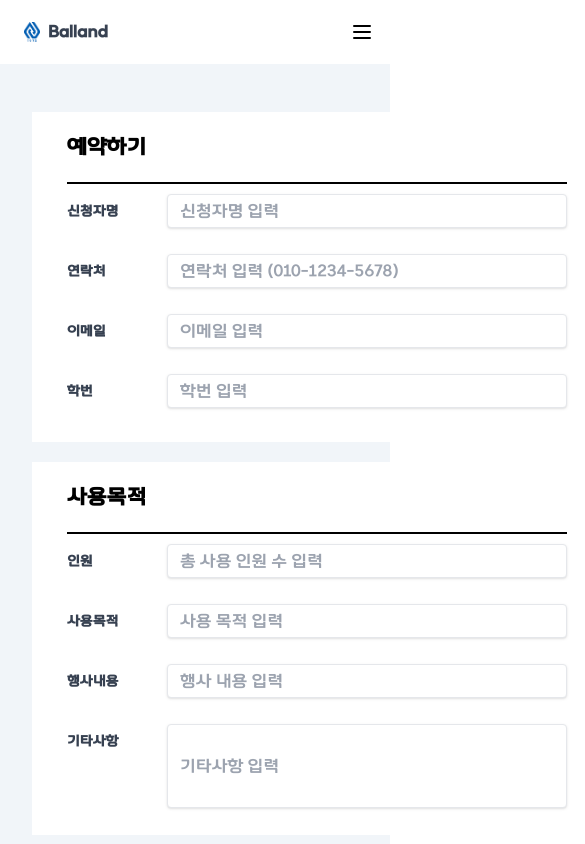
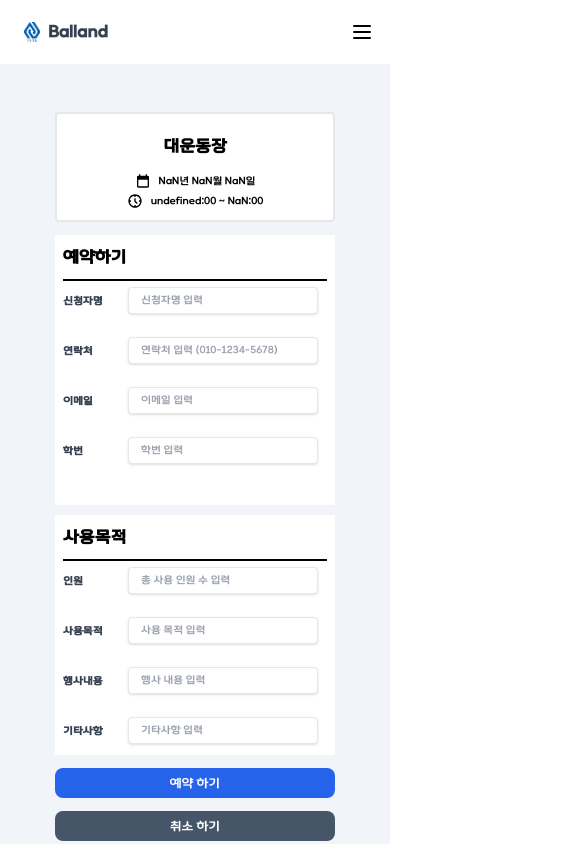
Before and after one commit to Ballandd/Balland_Web, a Next.js app in the folder balland/: page /reservation/bigground/1 in a window 390 px wide. Shown: the top 844 px of the page, 585 px wide, since content can reach past the window. Built offline with nearby package versions, Linux system fonts and the light colour scheme; no server answers; a web font is replaced by a local one.

Commit message:
Feat: 예약 상세 페이지 반응형 작업

```diff
--- a/balland/components/PickFacility.tsx
+++ b/balland/components/PickFacility.tsx
@@ -9,24 +9,26 @@ export interface PickFacilityProps {
 
 const PickFacility = (props: PickFacilityProps) => {
   return (
-    <div className="w-[350px] h-[550px] rounded border-2 bg-white ml-[20px]">
-      <div className="mt-5 ml-5 mr-5 left-9 top-5">
-        <h2 className="font-mono text-left text-2xl">선택한 운동장</h2>
-        <img className="mt-8 rounded-xl" src={props.picture} width="100%"></img>
-        <h2 className="mt-4 font-mono text-left text-3xl font-bold">
+    <div className="w-[250px] xs:w-[280px] s:w-[342px] sm:w-[456px] md:w-[570px] lg:w-[280px] xl:w-[350px] h-[110px] s:h-[130px] sm:h-[140px] md:h-[170px] lg:h-[440px] xl:h-[550px] rounded border-2 bg-white lg:ml-[20px] ">
+      <div className="mt-[20px] ml-[20px] mr-[20px] left-9 top-5">
+        <h2 className="hidden lg:block font-mono text-left lg:text-[20px] xl:text-[24px]">선택한 운동장</h2>
+        <img className="mt-[32px] rounded-xl hidden lg:block" src={props.picture} width="100%"></img>
+        <h2 className="mt-[16px] font-mono text-center lg:text-left text-[16px] s:text-[20px] sm:text-[24px] md:text-[30px] lg:text-[24px] xl:text-[30px] font-bold">
           {props.facilityname}
         </h2>
-        <div className="mt-6">
-          <div className="flex flex-row">
-            <Icon icon="material-symbols:calendar-today" width="25" />
-            <h2 className="ml-2 font-mono text-left text-base">{props.date}</h2>
+        <div className="mt-[15px] s:mt-[24px]">
+          <div className="flex flex-row items-center justify-center lg:justify-start">
+            <Icon
+              icon="material-symbols:calendar-today"
+              className = "md:w-[15px] lg:w-[20px] xl:w-[25px] md:h-[15px] xl:h-[25px]" />
+            <h2 className="ml-[8px] font-mono text-center lg:text-left text-[10px] s:text-[12px] sm:text-[13px] md:text-[16px] lg:text-[13px] xl:text-[16px]">{props.date}</h2>
           </div>
-          <div className="flex flex-row mt-2">
+          <div className="flex flex-row items-center justify-center lg:justify-start mt-1 s:mt-2">
             <Icon
               icon="material-symbols:nest-clock-farsight-analog-outline"
-              width="25"
+              className = "md:w-[15px] lg:w-[20px] xl:w-[25px] md:h-[15px] xl:h-[25px]"
             />
-            <h2 className="ml-2 font-mono text-left text-base">{props.time}</h2>
+            <h2 className="ml-[8px] font-mono text-center lg:text-left text-[10px] s:text-[12px] sm:text-[13px] md:text-[16px] lg:text-[13px] xl:text-[16px]">{props.time}</h2>
           </div>
         </div>
       </div>
--- a/balland/pages/reservation/bigground/[time].js
+++ b/balland/pages/reservation/bigground/[time].js
@@ -77,7 +77,7 @@ const Reservationtime = (props) => {
     }
   }, [reservestate])
   return (
-    <div className = "h-screen">
+    <div className = "h-full">
       <Head>
        <title>Balland</title>
         <link rel="icon" href="/AU.png" />
@@ -90,50 +90,60 @@ const Reservationtime = (props) => {
         name={session?.user.email}
         selected={() => modalState()}
       />
-      <form onSubmit={handleSubmit(openModalfunction)} className="flex">
+      <div className="lg:hidden">
+      <PickFacility
+            facilityname="대운동장"
+            picture="/groud.jpeg"
+            date={`${viewyear}년 ${viewmonth}월 ${viewdate}일`}
+            time={reservationTime}
+          />
+        </div>
+      <form onSubmit={handleSubmit(openModalfunction)} className="flex mt-[13px] s:mt-[16px] sm:mt-[20px] lg:mt-0">
         <div className="grid grid-row">
-          <div className="w-[570px] h-[330px] bg-white">
+          <div className="w-[250px] xs:w-[280px] s:w-[342px] sm:w-[456px] md:w-[570px] lg:w-[456px] xl:w-[570px] h-[240px] xs:h-[270px] s:h-[250px] sm:h-[264px] md:h-[330px] lg:h-[264px] xl:h-[330px] bg-white">
             <div className="divide-y-2 divide-solid divide-black">
-              <h2 className=" mt-5 ml-[35px] mr-[35px] left-9 top-5 font-mono text-left text-[20px] font-bold">
+              <h2 className="xxs:mt-[10px] xxs:ml-[8px] xxs:mr-[8px] s:mt-[10px] s:ml-[8px] s:mr-[8px] sm:mt-[16px] sm:ml-[28px] sm:mr-[28px] md:mt-[20px] md:ml-[35px] md:mr-[35px] lg:mt-[16px] lg:ml-[28px] lg:mr-[28px] xl:mt-[20px] xl:ml-[35px] xl:mr-[35px] left-9 top-5 font-mono text-left s:text-[13px] sm:text-[16px] md:text-[20px] lg:text-[16px] xl:text-[20px] font-bold">
                 예약하기
               </h2>
-              <div className="mt-5 ml-[35px] mr-[35px]">
-                <div className="flex flex-row mt-[10px]">
-                  <div className="w-[53px]">
+              <div className="mt-[9px] ml-[7px] :mr-[7px] xs:mt-[10px] xs:ml-[8px] xs:mr-[8px] s:mt-[10px] s:ml-[8px] s:mr-[8px] sm:mt-[16px] sm:ml-[28px] sm:mr-[28px] md:mt-[20px] md:ml-[35px] md:mr-[35px] lg:mt-[16px] lg:ml-[28px] lg:mr-[28px] xl:mt-[20px] xl:ml-[35px] xl:mr-[35px]">
+
+                <div className="flex flex-row xxs:mt-[5px] s:mt-[6px] sm:mt-[8px] md:mt-[10px] lg:mt-[8px] xl:mt-[10px]">
+                  <div className="xxs:w-[40px] s:w-[40px] sm:w-[45px] md:w-[53px] lg:w-[45px] xl:w-[53px]">
                     <label
-                      className="block mt-[8px] text-gray-700 text-[13px] font-bold"
+                      className="block mt-[8px] text-gray-700 text-[10px] sm:text-[11px] md:text-[13px] lg:text-[11px] xl:text-[13px] font-bold"
                       htmlFor="username"
                     >
                       신청자명
                     </label>
                   </div>
-                  <div className="ml-[47px] h-[50px]">
+                  <div className="ml-[20px] h-[40px] xs:ml-[25px] xs:h-[45px] s:ml-[35px] s:h-[43px] sm:ml-[39px] sm:h-[40px] md:ml-[47px] md:h-[50px] lg:ml-[39px] lg:h-[40px] xl:ml-[47px] xl:h-[50px]">
                     <input
                       {...register("username", {
                         required: "신청자명은 필수 입력사항입니다.",
                       })}
-                      className="shadow appearance-none border rounded w-[400px] h-[34px] py-2 px-3 text-gray-700 leading-tight focus:outline-none focus:shadow-outline "
+                      className="shadow appearance-none border rounded w-[180px] h-[25px] xs:w-[190px] xs:h-[27px] s:w-[250px] s:h-[27px] sm:w-[300px] sm:h-[27px] md:w-[400px] md:h-[34px] lg:w-[300px] xl:w-[400px] lg:h-[27px] xl:h-[34px] py-2 px-3 text-gray-700 leading-tight focus:outline-none focus:shadow-outline text-[10px] sm:text-[12px] md:text-[13px] lg:text-[12px] xl:text-[13px] "
                       id="username"
                       type="text"
                       placeholder="신청자명 입력"
                     />
                     <div className="text-red-600 px-2">
                       {errors.username && (
-                        <small role="alert">{errors.username.message}</small>
+                        <small role="alert" className= "text-[10px] sm:text-[12px] md:text-[13px] lg:text-[12px] xl:text-[13px]">{errors.username.message}</small>
                       )}
                     </div>
                   </div>
                 </div>
-                <div className="flex flex-row mt-[10px]">
-                  <div className="w-[53px]">
+
+                <div className="flex flex-row xxs:mt-[5px] s:mt-[6px] sm:mt-[8px] md:mt-[10px] lg:mt-[8px] xl:mt-[10px]">
+                  <div className="xxs:w-[40px] s:w-[40px] sm:w-[45px] md:w-[53px] lg:w-[45px] xl:w-[53px]">
                     <label
-                      className="block mt-[8px] text-gray-700 text-[13px] font-bold"
+                      className="block mt-[8px] text-gray-700 text-[10px] sm:text-[11px] md:text-[13px] lg:text-[11px] xl:text-[13px] font-bold"
                       htmlFor="phonenumber"
                     >
                       연락처
                     </label>
                   </div>
-                  <div className="ml-[47px] h-[50px]">
+                  <div className="ml-[20px] h-[40px] xs:ml-[25px] xs:h-[45px] s:ml-[35px] s:h-[43px] sm:ml-[39px] sm:h-[40px] md:ml-[47px] md:h-[50px] lg:ml-[39px] lg:h-[40px] xl:ml-[47px] xl:h-[50px]">
                     <input
                       {...register("phonenumber", {
                         required: "전화번호는 필수 입력사항입니다.",
@@ -142,28 +152,29 @@ const Reservationtime = (props) => {
                           message: "전화번호 형식에 맞지 않습니다.",
                         },
                       })}
-                      className="shadow appearance-none border rounded w-[400px] h-[34px] py-2 px-3 text-gray-700 leading-tight focus:outline-none focus:shadow-outline "
+                      className="shadow appearance-none border rounded w-[180px] h-[25px] xs:w-[190px] xs:h-[27px] s:w-[250px] s:h-[27px] sm:w-[300px] sm:h-[27px] md:w-[400px] md:h-[34px] lg:w-[300px] xl:w-[400px] lg:h-[27px] xl:h-[34px] py-2 px-3 text-gray-700 leading-tight focus:outline-none focus:shadow-outline text-[10px] sm:text-[12px] md:text-[13px] lg:text-[12px] xl:text-[13px] "
                       id="phonenumber"
                       type="text"
                       placeholder="연락처 입력 (010-1234-5678)"
                     />
                     <div className="text-red-600 px-2">
                       {errors.phonenumber && (
-                        <small role="alert">{errors.phonenumber.message}</small>
+                        <small role="alert" className= "text-[10px] sm:text-[12px] md:text-[13px] lg:text-[12px] xl:text-[13px]">{errors.phonenumber.message}</small>
                       )}
                     </div>
                   </div>
                 </div>
-                <div className="flex flex-row mt-[10px]">
-                  <div className="w-[53px]">
+
+                <div className="flex flex-row xxs:mt-[5px] s:mt-[6px] sm:mt-[8px] md:mt-[10px] lg:mt-[8px] xl:mt-[10px]">
+                  <div className="xxs:w-[40px] s:w-[40px] sm:w-[45px] md:w-[53px] lg:w-[45px] xl:w-[53px]">
                     <label
-                      className="block mt-[8px] text-gray-700 text-[13px] font-bold"
+                      className="block mt-[8px] text-gray-700 text-[10px] sm:text-[11px] md:text-[13px] lg:text-[11px] xl:text-[13px] font-bold"
                       htmlFor="email"
                     >
                       이메일
                     </label>
                   </div>
-                  <div className="ml-[47px] h-[50px]">
+                  <div className="ml-[20px] h-[40px] xs:ml-[25px] xs:h-[45px] s:ml-[35px] s:h-[43px] sm:ml-[39px] sm:h-[40px] md:ml-[47px] md:h-[50px] lg:ml-[39px] lg:h-[40px] xl:ml-[47px] xl:h-[50px]">
                     <input
                       {...register("email", {
                         required: "이메일은 필수 입력사항입니다.",
@@ -172,28 +183,29 @@ const Reservationtime = (props) => {
                           message: "이메일 형식에 맞지 않습니다.",
                         },
                       })}
-                      className="shadow appearance-none border rounded w-[400px] h-[34px] py-2 px-3 text-gray-700 leading-tight focus:outline-none focus:shadow-outline "
+                      className="shadow appearance-none border rounded w-[180px] h-[25px] xs:w-[190px] xs:h-[27px] s:w-[250px] s:h-[27px] sm:w-[300px] sm:h-[27px] md:w-[400px] md:h-[34px] lg:w-[300px] xl:w-[400px] lg:h-[27px] xl:h-[34px] py-2 px-3 text-gray-700 leading-tight focus:outline-none focus:shadow-outline text-[10px] sm:text-[12px] md:text-[13px] lg:text-[12px] xl:text-[13px]"
                       id="email"
                       type="text"
                       placeholder="이메일 입력"
                     />
                     <div className="text-red-600 px-2">
                       {errors.email && (
-                        <small role="alert">{errors.email.message}</small>
+                        <small role="alert" className= "text-[10px] sm:text-[12px] md:text-[13px] lg:text-[12px] xl:text-[13px]">{errors.email.message}</small>
                       )}
                     </div>
                   </div>
                 </div>
-                <div className="flex flex-row mt-[10px]">
-                  <div className="w-[53px]">
+
+                <div className="flex flex-row xxs:mt-[5px] s:mt-[6px] sm:mt-[8px] md:mt-[10px] lg:mt-[8px] xl:mt-[10px]">
+                  <div className="xxs:w-[40px] s:w-[40px] sm:w-[45px] md:w-[53px] lg:w-[45px] xl:w-[53px]">
                     <label
-                      className="block mt-[8px] text-gray-700 text-[13px] font-bold"
+                      className="block mt-[8px] text-gray-700 text-[10px] sm:text-[11px] md:text-[13px] lg:text-[11px] xl:text-[13px] font-bold"
                       htmlFor="studentid"
                     >
                       학번
                     </label>
                   </div>
-                  <div className="ml-[47px] h-[50px]">
+                  <div className="ml-[20px] h-[40px] xs:ml-[25px] xs:h-[45px] s:ml-[35px] s:h-[43px] sm:ml-[39px] sm:h-[40px] md:ml-[47px] md:h-[50px] lg:ml-[39px] lg:h-[40px] xl:ml-[47px] xl:h-[50px]">
                     <input
                       {...register("studentid", {
                         required: "학번은 필수 입력사항입니다.",
@@ -202,14 +214,14 @@ const Reservationtime = (props) => {
                           message: "학번 형식에 맞지 않습니다.",
                         },
                       })}
-                      className="shadow appearance-none border rounded w-[400px] h-[34px] py-2 px-3 text-gray-700 leading-tight focus:outline-none focus:shadow-outline "
+                      className="shadow appearance-none border rounded w-[180px] h-[25px] xs:w-[190px] xs:h-[27px] s:w-[250px] s:h-[27px] sm:w-[300px] sm:h-[27px] md:w-[400px] md:h-[34px] lg:w-[300px] xl:w-[400px] lg:h-[27px] xl:h-[34px] py-2 px-3 text-gray-700 leading-tight focus:outline-none focus:shadow-outline text-[10px] sm:text-[12px] md:text-[13px] lg:text-[12px] xl:text-[13px]"
                       id="studentid"
                       type="text"
                       placeholder="학번 입력"
                     />
                     <div className="text-red-600 px-2">
                       {errors.studentid && (
-                        <small role="alert">{errors.studentid.message}</small>
+                        <small role="alert" className= "text-[10px] sm:text-[12px] md:text-[13px] lg:text-[12px] xl:text-[13px]">{errors.studentid.message}</small>
                       )}
                     </div>
                   </div>
@@ -217,103 +229,108 @@ const Reservationtime = (props) => {
               </div>
             </div>
           </div>
-          <div className="w-[570px] h-[373px] bg-white mt-[20px]">
+
+          <div className="w-[250px] xs:w-[280px] s:w-[342px] sm:w-[456px] md:w-[570px] lg:w-[456px] xl:w-[570px] h-[240px] xs:h-[240px] s:h-[250px] sm:h-[264px] md:h-[330px] lg:h-[264px] xl:h-[330px] bg-white mt-[10px] sm:mt-[16px]">
             <div className="divide-y-2 divide-solid divide-black">
-              <h2 className=" mt-5 ml-[35px] mr-[35px] left-9 top-5 font-mono text-left text-[20px] font-bold">
+              <h2 className="xxs:mt-[10px] xxs:ml-[8px] xxs:mr-[8px] s:mt-[10px] s:ml-[8px] s:mr-[8px] sm:mt-[16px] sm:ml-[28px] sm:mr-[28px] md:mt-[20px] md:ml-[35px] md:mr-[35px] lg:mt-[16px] lg:ml-[28px] lg:mr-[28px] xl:mt-[20px] xl:ml-[35px] xl:mr-[35px] left-9 top-5 font-mono text-left s:text-[13px] sm:text-[16px] md:text-[20px] lg:text-[16px] xl:text-[20px] font-bold">
                 사용목적
               </h2>
-              <div className="mt-5 ml-[35px] mr-[35px]">
-                <div className="flex flex-row mt-[10px]">
-                  <div className="w-[53px]">
+              <div className="mt-[9px] ml-[7px] :mr-[7px] xs:mt-[10px] xs:ml-[8px] xs:mr-[8px] s:mt-[10px] s:ml-[8px] s:mr-[8px] sm:mt-[16px] sm:ml-[28px] sm:mr-[28px] md:mt-[20px] md:ml-[35px] md:mr-[35px] lg:mt-[16px] lg:ml-[28px] lg:mr-[28px] xl:mt-[20px] xl:ml-[35px] xl:mr-[35px]">
+
+                <div className="flex flex-row xxs:mt-[5px] s:mt-[6px] sm:mt-[8px] md:mt-[10px] lg:mt-[8px] xl:mt-[10px]">
+                  <div className="xxs:w-[40px] s:w-[40px] sm:w-[45px] md:w-[53px] lg:w-[45px] xl:w-[53px]">
                     <label
-                      className="block mt-[8px] text-gray-700 text-[13px] font-bold"
+                      className="block mt-[8px] text-gray-700 text-[10px] sm:text-[11px] md:text-[13px] lg:text-[11px] xl:text-[13px] font-bold"
                       htmlFor="totalnumber"
                     >
                       인원
                     </label>
                   </div>
-                  <div className="ml-[47px] h-[50px]">
+                  <div className="ml-[20px] h-[40px] xs:ml-[25px] xs:h-[45px] s:ml-[35px] s:h-[43px] sm:ml-[39px] sm:h-[40px] md:ml-[47px] md:h-[50px] lg:ml-[39px] lg:h-[40px] xl:ml-[47px] xl:h-[50px]">
                     <input
                       {...register("totalnumber", {
                         required: "사용 인원은 필수 입력사항입니다.",
                       })}
-                      className="shadow appearance-none border rounded w-[400px] h-[34px] py-2 px-3 text-gray-700 leading-tight focus:outline-none focus:shadow-outline "
+                      className="shadow appearance-none border rounded w-[180px] h-[25px] xs:w-[190px] xs:h-[27px] s:w-[250px] s:h-[27px] sm:w-[300px] sm:h-[27px] md:w-[400px] md:h-[34px] lg:w-[300px] xl:w-[400px] lg:h-[27px] xl:h-[34px] py-2 px-3 text-gray-700 leading-tight focus:outline-none focus:shadow-outline text-[10px] sm:text-[12px] md:text-[13px] lg:text-[12px] xl:text-[13px]"
                       id="totalnumber"
                       type="text"
                       placeholder="총 사용 인원 수 입력"
                     />
                     <div className="text-red-600 px-2">
                       {errors.totalnumber && (
-                        <small role="alert">{errors.totalnumber.message}</small>
+                        <small role="alert" className= "text-[10px] sm:text-[12px] md:text-[13px] lg:text-[12px] xl:text-[13px]">{errors.totalnumber.message}</small>
                       )}
                     </div>
                   </div>
                 </div>
-                <div className="flex flex-row mt-[10px]">
-                  <div className="w-[53px]">
+
+                <div className="flex flex-row xxs:mt-[5px] s:mt-[6px] sm:mt-[8px] md:mt-[10px] lg:mt-[8px] xl:mt-[10px]">
+                  <div className="xxs:w-[40px] s:w-[40px] sm:w-[45px] md:w-[53px] lg:w-[45px] xl:w-[53px]">
                     <label
-                      className="block mt-[8px] text-gray-700 text-[13px] font-bold"
+                      className="block mt-[8px] text-gray-700 text-[10px] sm:text-[11px] md:text-[13px] lg:text-[11px] xl:text-[13px] font-bold"
                       htmlFor="purpose"
                     >
                       사용목적
                     </label>
                   </div>
-                  <div className="ml-[47px] h-[50px]">
+                  <div className="ml-[20px] h-[40px] xs:ml-[25px] xs:h-[45px] s:ml-[35px] s:h-[43px] sm:ml-[39px] sm:h-[40px] md:ml-[47px] md:h-[50px] lg:ml-[39px] lg:h-[40px] xl:ml-[47px] xl:h-[50px]">
                     <input
                       {...register("purpose", {
                         required: "사용 목적은 필수 입력사항입니다.",
                       })}
-                      className="shadow appearance-none border rounded w-[400px] h-[34px] py-2 px-3 text-gray-700 leading-tight focus:outline-none focus:shadow-outline "
+                      className="shadow appearance-none border rounded w-[180px] h-[25px] xs:w-[190px] xs:h-[27px] s:w-[250px] s:h-[27px] sm:w-[300px] sm:h-[27px] md:w-[400px] md:h-[34px] lg:w-[300px] xl:w-[400px] lg:h-[27px] xl:h-[34px] py-2 px-3 text-gray-700 leading-tight focus:outline-none focus:shadow-outline text-[10px] sm:text-[12px] md:text-[13px] lg:text-[12px] xl:text-[13px]"
                       id="purpose"
                       type="text"
                       placeholder="사용 목적 입력 "
                     />
                     <div className="text-red-600 px-2">
                       {errors.purpose && (
-                        <small role="alert">{errors.purpose.message}</small>
+                        <small role="alert" className= "text-[10px] sm:text-[12px] md:text-[13px] lg:text-[12px] xl:text-[13px]">{errors.purpose.message}</small>
                       )}
                     </div>
                   </div>
                 </div>
-                <div className="flex flex-row mt-[10px]">
-                  <div className="w-[53px]">
+
+                <div className="flex flex-row xxs:mt-[5px] s:mt-[6px] sm:mt-[8px] md:mt-[10px] lg:mt-[8px] xl:mt-[10px]">
+                  <div className="xxs:w-[40px] s:w-[40px] sm:w-[45px] md:w-[53px] lg:w-[45px] xl:w-[53px]">
                     <label
-                      className="block mt-[8px] text-gray-700 text-[13px] font-bold"
+                      className="block mt-[8px] text-gray-700 text-[10px] sm:text-[11px] md:text-[13px] lg:text-[11px] xl:text-[13px] font-bold"
                       htmlFor="content"
                     >
                       행사내용
                     </label>
                   </div>
-                  <div className="ml-[47px] h-[50px]">
+                  <div className="ml-[20px] h-[40px] xs:ml-[25px] xs:h-[45px] s:ml-[35px] s:h-[43px] sm:ml-[39px] sm:h-[40px] md:ml-[47px] md:h-[50px] lg:ml-[39px] lg:h-[40px] xl:ml-[47px] xl:h-[50px]">
                     <input
                       {...register("content", {
                         required: "행사 내용은 필수 입력사항입니다.",
                       })}
-                      className="shadow appearance-none border rounded w-[400px] h-[34px] py-2 px-3 text-gray-700 leading-tight focus:outline-none focus:shadow-outline "
+                      className="shadow appearance-none border rounded w-[180px] h-[25px] xs:w-[190px] xs:h-[27px] s:w-[250px] s:h-[27px] sm:w-[300px] sm:h-[27px] md:w-[400px] md:h-[34px] lg:w-[300px] xl:w-[400px] lg:h-[27px] xl:h-[34px] py-2 px-3 text-gray-700 leading-tight focus:outline-none focus:shadow-outline text-[10px] sm:text-[12px] md:text-[13px] lg:text-[12px] xl:text-[13px]"
                       id="content"
                       type="text"
                       placeholder="행사 내용 입력"
                     />
                     <div className="text-red-600 px-2">
                       {errors.content && (
-                        <small role="alert">{errors.content.message}</small>
+                        <small role="alert" className= "text-[10px] sm:text-[12px] md:text-[13px] lg:text-[12px] xl:text-[13px]">{errors.content.message}</small>
                       )}
                     </div>
                   </div>
                 </div>
-                <div className="flex flex-row mt-[10px]">
-                  <div className="w-[53px]">
+
+                <div className="flex flex-row xxs:mt-[5px] s:mt-[6px] sm:mt-[8px] md:mt-[10px] lg:mt-[8px] xl:mt-[10px]">
+                  <div className="xxs:w-[40px] s:w-[40px] sm:w-[45px] md:w-[53px] lg:w-[45px] xl:w-[53px]">
                     <label
-                      className="block mt-[8px] text-gray-700 text-[13px] font-bold"
+                      className="block mt-[8px] text-gray-700 text-[10px] sm:text-[11px] md:text-[13px] lg:text-[11px] xl:text-[13px] font-bold"
                       htmlFor="etc"
                     >
                       기타사항
                     </label>
                   </div>
-                  <div className="ml-[47px]">
+                  <div className="ml-[20px] h-[40px] xs:ml-[25px] xs:h-[45px] s:ml-[35px] s:h-[43px] sm:ml-[39px] sm:h-[40px] md:ml-[47px] md:h-[50px] lg:ml-[39px] lg:h-[40px] xl:ml-[47px] xl:h-[50px]">
                     <input
                       {...register("etc")}
-                      className="shadow appearance-none border rounded w-[400px] h-[84px] py-2 px-3 text-gray-700 leading-tight focus:outline-none focus:shadow-outline "
+                      className="shadow appearance-none border rounded w-[180px] h-[25px] xs:w-[190px] xs:h-[27px] s:w-[250px] s:h-[27px] sm:w-[300px] sm:h-[27px] md:w-[400px] md:h-[34px] lg:w-[300px] xl:w-[400px] lg:h-[27px] xl:h-[34px] py-2 px-3 text-gray-700 leading-tight focus:outline-none focus:shadow-outline text-[10px] sm:text-[12px] md:text-[13px] lg:text-[12px] xl:text-[13px]"
                       id="etc"
                       type="text"
                       placeholder="기타사항 입력"
@@ -323,8 +340,21 @@ const Reservationtime = (props) => {
               </div>
             </div>
           </div>
+          <div className="lg:hidden">
+          <button
+              type="submit"
+              className="w-[250px] xs:w-[280px] s:w-[342px] sm:w-[450px] md:w-[570px] h-[30px] s:h-[35px] sm:h-[40px] md:h-[46px] mt-[13px] s:mt-[16px] sm:mt-[20px] bg-blue-600 rounded-lg text-white text-[12px] s:text-[13px] sm:text-[15px] lg:text-[16px] xl:text-[20px]"
+            >
+              예약 하기
+            </button>
+            <Link
+              href="/reservation/bigground"
+            >
+              <p className="w-[250px] xs:w-[280px]  s:w-[342px] sm:w-[450px] md:w-[570px] h-[30px] s:h-[35px] sm:h-[40px] md:h-[46px] mt-[13px] s:mt-[16px] sm:mt-[20px] bg-slate-600 rounded-lg text-white text-[12px] s:text-[13px] sm:text-[15px] lg:text-[16px] xl:text-[20px] flex items-center justify-center text-center">취소 하기</p>
+            </Link>
         </div>
-        <div className="grid grid-row">
+        </div>
+        <div className="grid grid-row hidden lg:block">
           <PickFacility
             facilityname="대운동장"
             picture="/groud.jpeg"
@@ -333,17 +363,17 @@ const Reservationtime = (props) => {
           />
           <button
             type="submit"
-            className="w-[350px] h-[60px] mt-[24px] ml-[20px] bg-blue-600 rounded-lg text-white text-[20px]"
+            className="lg:w-[280px] xl:w-[350px] lg:h-[46px] xl:h-[60px] lg:mt-[20px] xl:mt-[24px] ml-[20px] bg-blue-600 rounded-lg text-white lg:text-[16px] xl:text-[20px]"
           >
             예약 하기
           </button>
           <Link
             href="/reservation/bigground"
-            className="w-[350px] h-[60px] mt-[24px] ml-[20px] bg-slate-600 rounded-lg text-white text-[20px] "
           >
-            <p className="mt-[14px] text-center">취소 하기</p>
+            <p className="lg:w-[280px] xl:w-[350px] lg:h-[46px] xl:h-[60px] lg:mt-[20px] xl:mt-[24px] ml-[20px] bg-slate-600 rounded-lg text-white lg:text-[16px] xl:text-[20px] flex items-center justify-center text-center">취소 하기</p>
           </Link>
         </div>
+
       </form>
     </div>
     </div>
```
